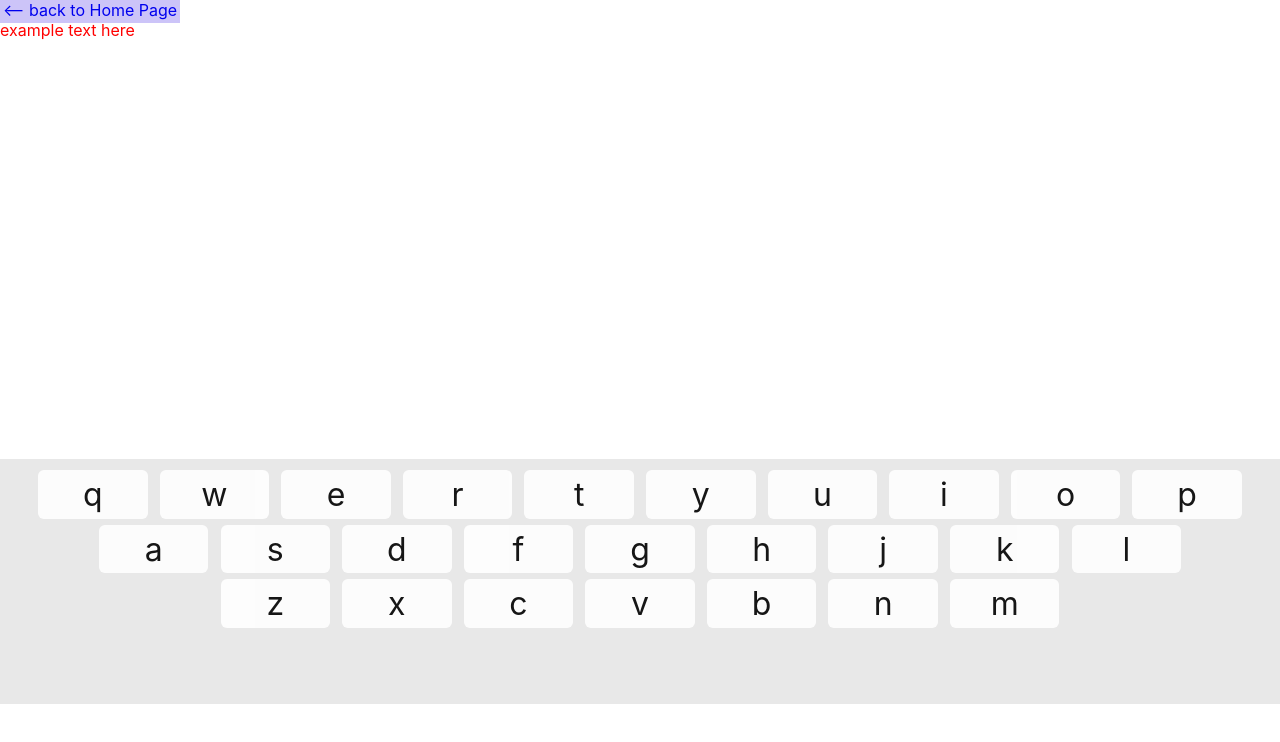
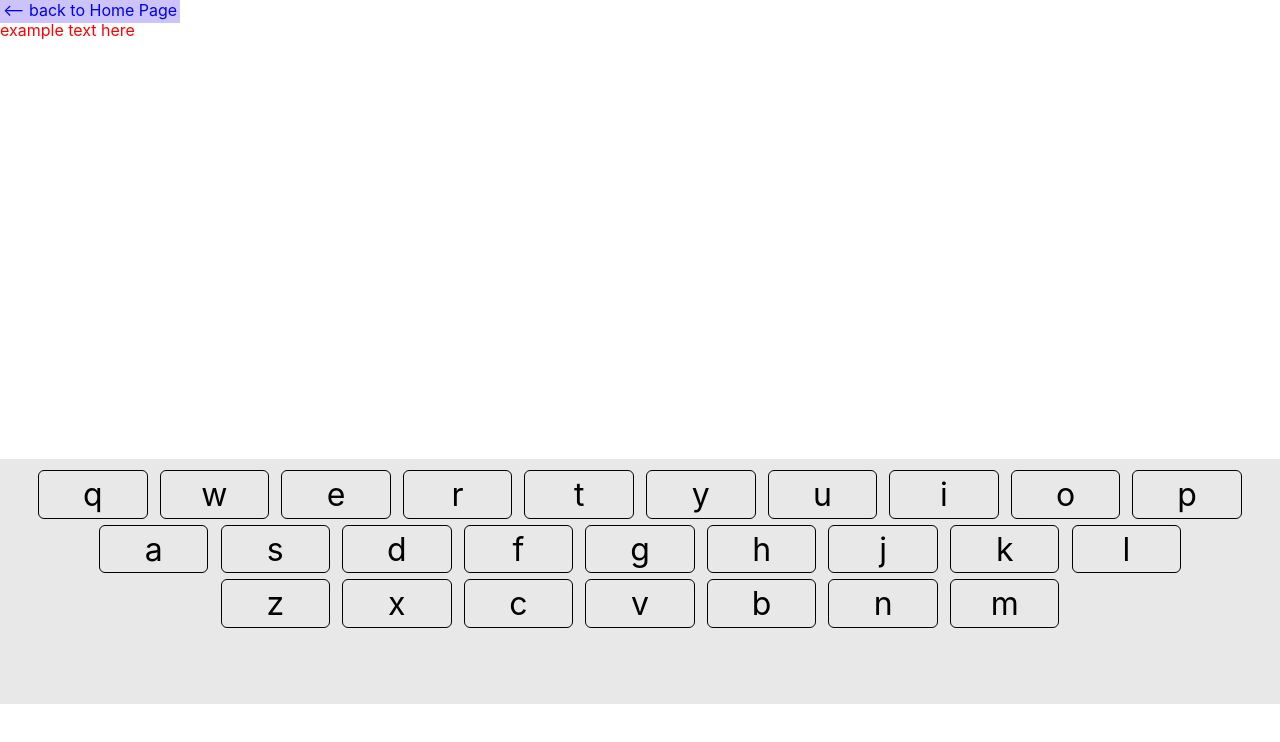
Before and after one commit to JustinDudley/thimble, a React (Create React App) app: page /keyboard in a window 1280 px wide. Shown: the top 742 px of the page. Built offline with nearby package versions, Linux system fonts and the light colour scheme.

Commit message:
eliminate concept of difference between letterBox and letterShadow, just go with black border to separate letters

```diff
--- a/src/helpers/jsColors.ts
+++ b/src/helpers/jsColors.ts
@@ -5,6 +5,6 @@ export const colors = {
     white: 'white',
     purpleFeedbackOrig: '#5526B2',
     purpleFadedOrig: '#9C8CFD',
-    purpleFeedback: '#4516A2',
-    purpleFaded: '#BCACFF'
+    purpleFeedback: '#9566F2',
+    purpleFaded: '#CCBCFF'
 }
--- a/src/thimbleRoutes/Keyboard/components/KeyboardTouchSection/style.css
+++ b/src/thimbleRoutes/Keyboard/components/KeyboardTouchSection/style.css
@@ -4,7 +4,6 @@
     align-items: center;
     height: 35%;
     background-color: var(--shadow-grey);
-    /* background-color: #ddd; */
     padding-top: 8px;
 }
 
--- a/src/thimbleRoutes/Keyboard/components/LetterBox/style.css
+++ b/src/thimbleRoutes/Keyboard/components/LetterBox/style.css
@@ -28,10 +28,10 @@
     height: 90%;
     border-radius: 6px;
     box-sizing: border-box;
-    /* border: 1px solid red; */
+    border: 1px solid black;
     font-size: 2rem;
-    background-color: white;
-    opacity: 0.9;
+    /* background-color: white; */
+    /* opacity: 0.9; */
     color: black;
 }
 
```
